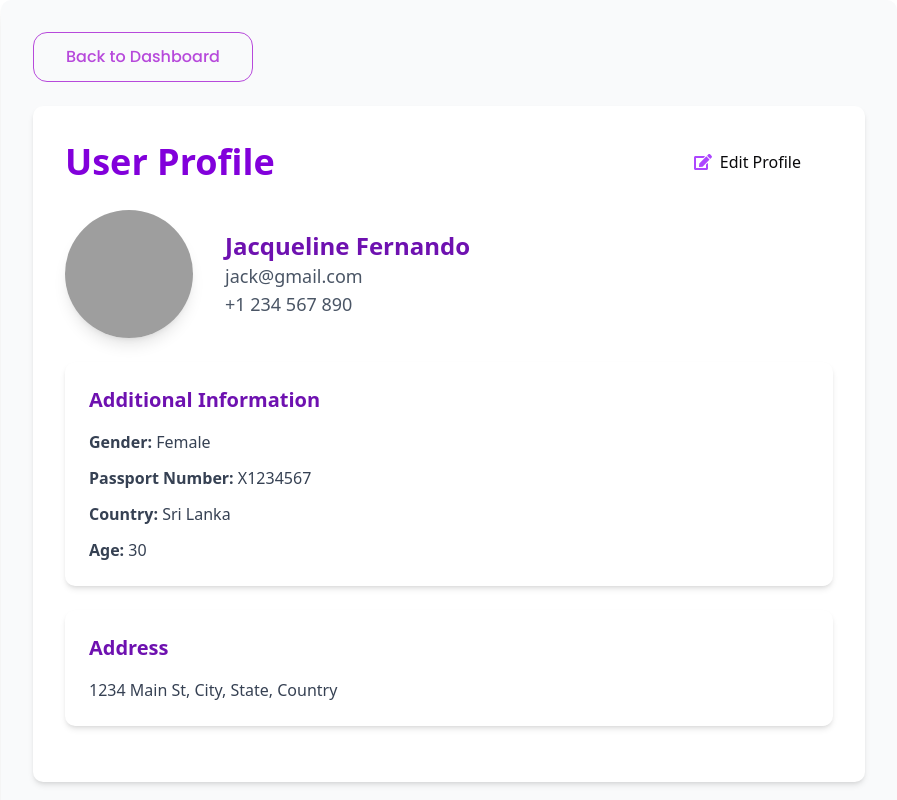
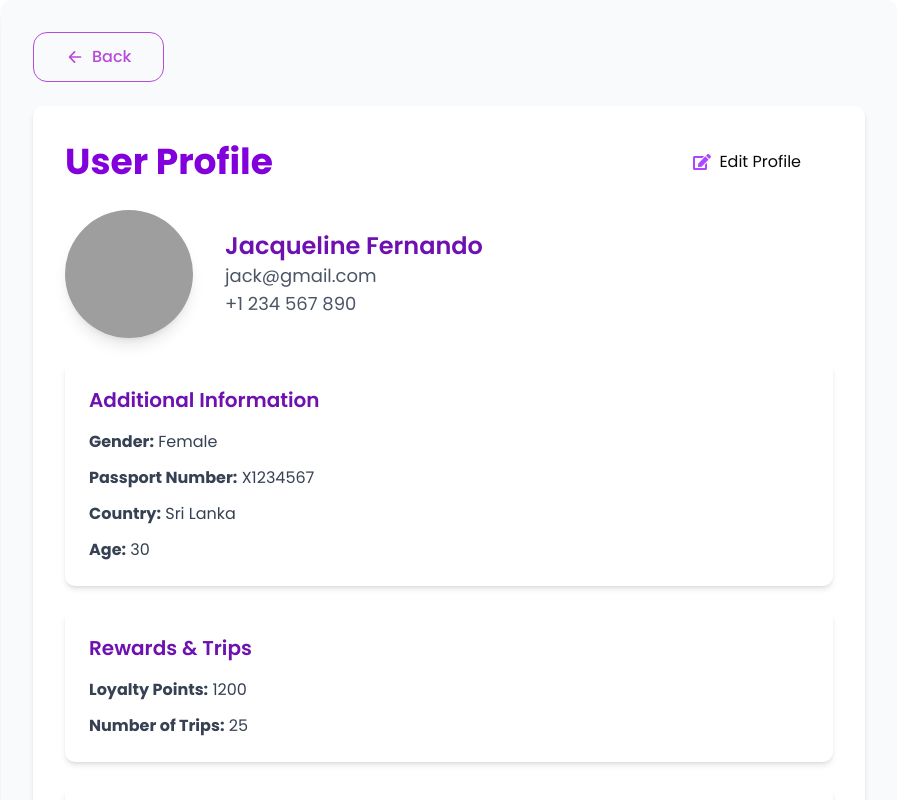
Before and after one commit to NodeKidos/V360_Frontend, a React (Vite) app: page /user-profile in a window 1280 px wide. Shown: the top 800 px of the page, without its empty margins (191-1088 px from the left). Built offline with nearby package versions, Linux system fonts and the light colour scheme; grey boxes are pictures that could not be loaded; a web font is replaced by a local one.

Commit message:
userProfile updated

```diff
--- a/src/components/user-dashboard/UserProfile.tsx
+++ b/src/components/user-dashboard/UserProfile.tsx
@@ -1,6 +1,7 @@
 import React, { useState } from 'react';
 import { useNavigate } from 'react-router-dom'; // Import useNavigate
 import { FaEdit } from 'react-icons/fa'; // Import the Edit icon from react-icons
+import { IoArrowBack } from 'react-icons/io5'; // Import the back arrow icon from react-icons
 
 const UserProfile = () => {
   const navigate = useNavigate(); // Initialize the navigate function
@@ -15,7 +16,9 @@ const UserProfile = () => {
     gender: "Female",
     passportNo: "X1234567",
     country: "Sri Lanka",
-    age: 30
+    age: 30,
+    rewardPoints: 1200, // Reward or loyalty points
+    trips: 25 // Number of trips
   });
 
   const [editMode, setEditMode] = useState(false); // Manage edit mode state
@@ -40,9 +43,10 @@ const UserProfile = () => {
       <div className="mb-6">
         <button
           onClick={() => navigate('/user-dashboard')} // Navigate to User Dashboard
-          className="px-6 md:px-8 py-2 md:py-3 rounded-xl border border-[#B749DB] text-[#B749DB] hover:bg-purple-50 text-[14px] md:text-[16px] font-poppins font-medium"
+          className="flex items-center gap-2 px-6 md:px-8 py-2 md:py-3 rounded-xl border border-[#B749DB] text-[#B749DB] hover:bg-purple-50 text-[14px] md:text-[16px] font-poppins font-medium"
         >
-          Back to Dashboard
+          <IoArrowBack className="text-[#B749DB] text-lg" /> {/* Back arrow icon */}
+          Back
         </button>
       </div>
 
@@ -50,10 +54,10 @@ const UserProfile = () => {
       <div className="bg-white p-8 rounded-lg shadow-md">
         {/* Profile Heading Section with Title on Left and Edit Icon on Right */}
         <div className="flex justify-between items-center mb-6">
-          <h1 className="text-4xl font-bold text-left text-purple-700">User Profile</h1>
+          <h1 className="text-4xl font-bold text-left text-purple-700 font-poppins">User Profile</h1>
           <button
             onClick={handleEditClick}
-            className="py-3 px-8 rounded-lg hover:bg-purple-100 transition duration-300 flex items-center gap-2"
+            className="py-3 px-8 rounded-lg hover:bg-purple-100 transition duration-300 flex items-center gap-2 font-poppins"
           >
             <FaEdit className="text-purple-500 text-lg" /> {/* Edit Icon */}
             {editMode ? 'Save' : 'Edit Profile'}
@@ -70,7 +74,7 @@ const UserProfile = () => {
               className="w-32 h-32 rounded-full object-cover shadow-lg"
             />
             <div>
-              <h2 className="text-2xl font-semibold text-purple-800">
+              <h2 className="text-2xl font-semibold text-purple-800 font-poppins">
                 {editMode ? (
                   <input
                     type="text"
@@ -83,7 +87,7 @@ const UserProfile = () => {
                   user.name
                 )}
               </h2>
-              <p className="text-lg text-gray-600">
+              <p className="text-lg text-gray-600 font-poppins">
                 {editMode ? (
                   <input
                     type="email"
@@ -96,7 +100,7 @@ const UserProfile = () => {
                   user.email
                 )}
               </p>
-              <p className="text-lg text-gray-600">
+              <p className="text-lg text-gray-600 font-poppins">
                 {editMode ? (
                   <input
                     type="text"
@@ -115,8 +119,8 @@ const UserProfile = () => {
 
         {/* Additional Info Section */}
         <div className="bg-white p-6 rounded-lg shadow-md mb-6">
-          <h3 className="text-xl font-semibold text-purple-800 mb-4">Additional Information</h3>
-          <ul className="space-y-3 text-gray-700">
+          <h3 className="text-xl font-semibold text-purple-800 mb-4 font-poppins">Additional Information</h3>
+          <ul className="space-y-3 text-gray-700 font-poppins">
             <li>
               <strong>Gender:</strong> {editMode ? (
                 <input
@@ -172,9 +176,22 @@ const UserProfile = () => {
           </ul>
         </div>
 
+        {/* Reward Points and Number of Trips Section */}
+        <div className="bg-white p-6 rounded-lg shadow-md mb-6">
+          <h3 className="text-xl font-semibold text-purple-800 mb-4 font-poppins">Rewards & Trips</h3>
+          <ul className="space-y-3 text-gray-700 font-poppins">
+            <li>
+              <strong>Loyalty Points:</strong> {user.rewardPoints}
+            </li>
+            <li>
+              <strong>Number of Trips:</strong> {user.trips}
+            </li>
+          </ul>
+        </div>
+
         {/* Address Section */}
         <div className="bg-white p-6 rounded-lg shadow-md mb-6">
-          <h3 className="text-xl font-semibold text-purple-800 mb-4">Address</h3>
+          <h3 className="text-xl font-semibold text-purple-800 mb-4 font-poppins">Address</h3>
           {editMode ? (
             <textarea
               name="address"
@@ -183,7 +200,7 @@ const UserProfile = () => {
               className="bg-gray-100 p-2 rounded-lg w-full"
             />
           ) : (
-            <p className="text-gray-700">{user.address}</p>
+            <p className="text-gray-700 font-poppins">{user.address}</p>
           )}
         </div>
       </div>
```
